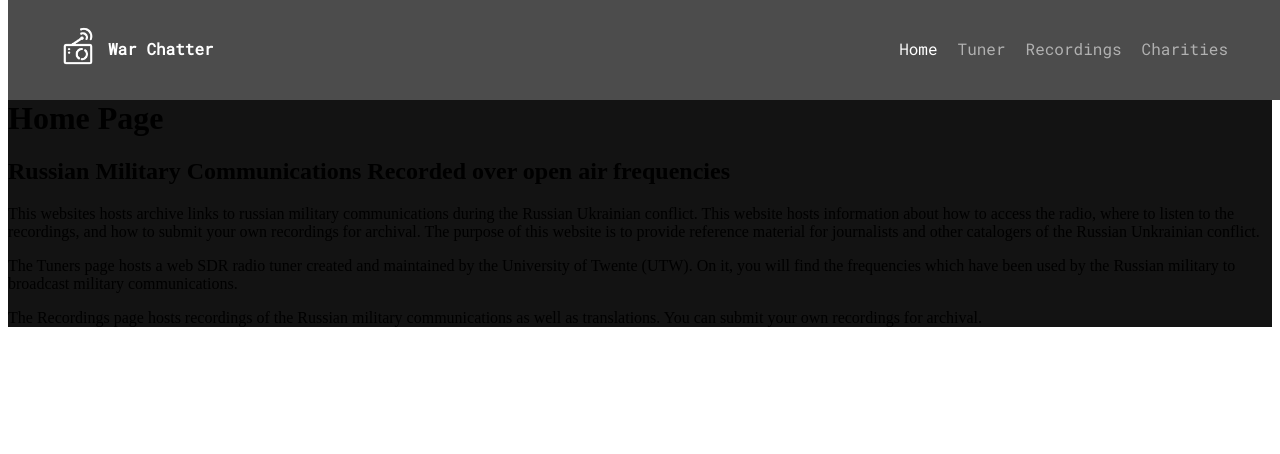
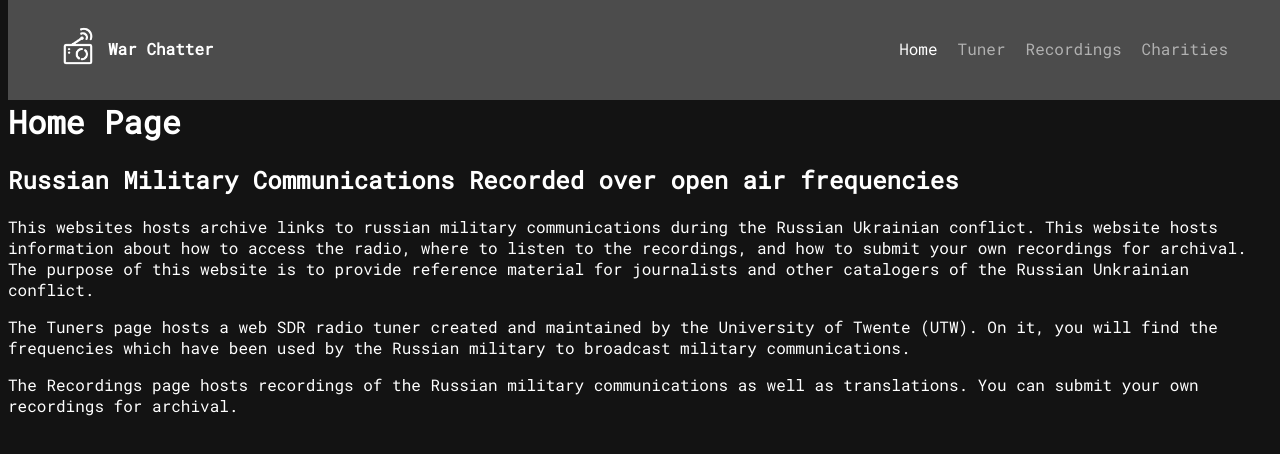
Before and after one commit to brianross93/warchatter, a React (Create React App) app: page / in a window 1280 px wide. Shown: the top 454 px of the page. Built offline with nearby package versions, Linux system fonts and the light colour scheme.

Commit message:
more styling

```diff
--- a/src/App.css
+++ b/src/App.css
@@ -9,3 +9,9 @@
 
   FONT: Robot Mono
 */
+
+body {
+  background-color: #131313;
+  color: #FFFFFF;
+  font-family: 'Roboto Mono';
+}
--- a/src/components/navbar/NavBar.css
+++ b/src/components/navbar/NavBar.css
@@ -4,6 +4,7 @@
   top: 0;
   width: 100%;
   height: 100px;
+  margin: 0;
 }
 
 #logo {
```
